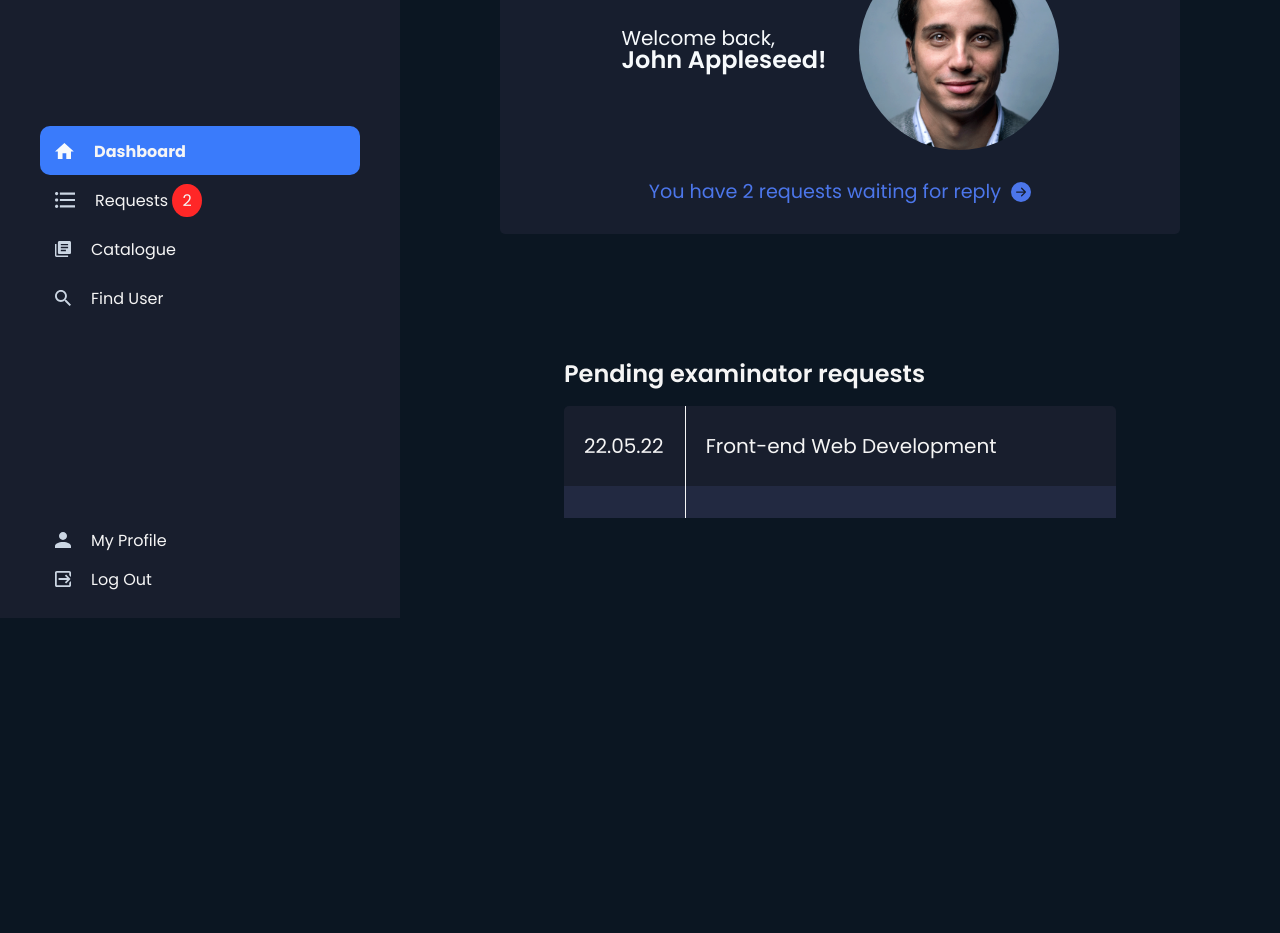
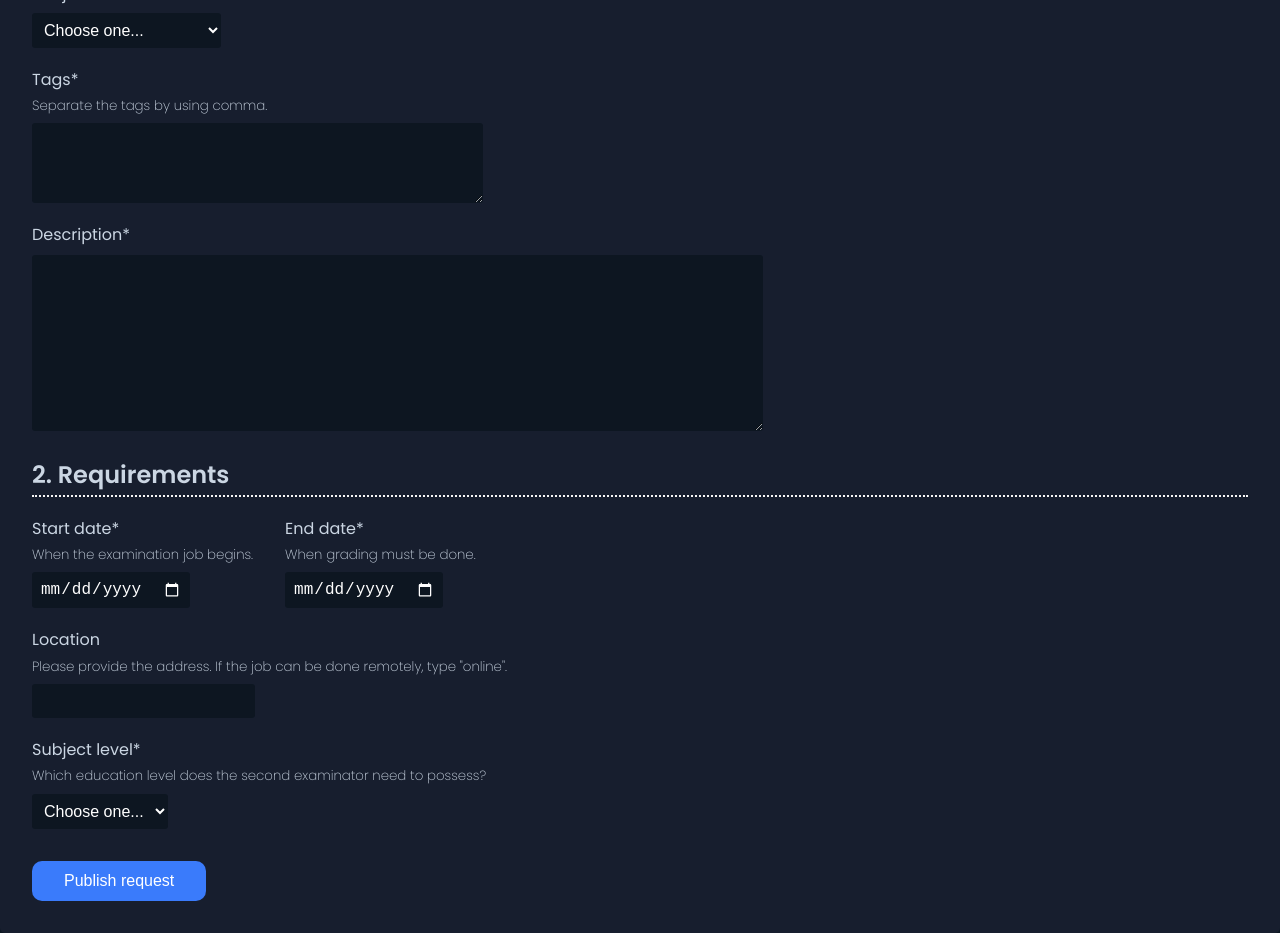
Before and after one commit to ntnu-web-prosjekt/webprosjekt, a React (Create React App) app: page / in a window 1280 px wide. Shown: the part 360-1293 px from the top of the page. Before the commit the page ends 978 px from the top, so only its background shows below. Built offline with nearby package versions, Linux system fonts and the light colour scheme.

Commit message:
initial request form

```diff
--- a/package.json
+++ b/package.json
@@ -12,6 +12,8 @@
     "react-router-dom": "^6.2.2",
     "react-scripts": "5.0.0",
     "sass": "^1.49.9",
+    "util": "^0.12.4",
+    "uuidv4": "^6.2.13",
     "web-vitals": "^2.1.0"
   },
   "scripts": {
--- /dev/null
+++ b/src/components/NewRequest/RequestForm.jsx
@@ -0,0 +1,179 @@
+import "./requestForm.scss";
+import React from "react";
+
+class RequestForm extends React.Component {
+
+    constructor(props) {
+        super(props);
+
+        this.state = {
+            subject_name: "",
+            subject_code: "",
+            subject_url: "",
+            subject_level: "",
+            tags: [],
+            description: "",
+            start_date: "",
+            end_date: "",
+            location: "",
+            required_level: ""
+          };
+
+        this.handleChange = this.handleChange.bind(this);
+        this.handleSubmit = this.handleSubmit.bind(this);
+        this.addRequest = this.addRequest.bind(this);
+    }
+
+    // Handling changes of the forms inputs
+    handleChange(event) {
+        switch (event.target.name) {
+            case "sname":
+                this.setState({ subject_name: event.target.value });
+                break;
+            case "scode":
+                this.setState({ subject_code: event.target.value });
+                break;
+            case "surl":
+                this.setState({ subject_url: event.target.value });
+                break;
+            case "slevel":
+                this.setState({ subject_level: event.target.value });
+                break;
+            case "tags":
+                // Refers the whole string
+                const tags = event.target.value;
+
+                // Splitting string, and removes array elements which are empty
+                const tagsArray = tags.split(",").map(tag => tag.trim()).filter((tagWithoutEmptySpace) => tagWithoutEmptySpace);
+
+                // Setting the state
+                this.setState({ tags: tagsArray });
+                break;
+            case "desc":
+                this.setState({ description: event.target.value });
+                break;
+            case "startd":
+                this.setState({ start_date: event.target.value });
+                break;
+            case "endd":
+                this.setState({ end_date: event.target.value });
+                break;
+            case "loc":
+                this.setState({ location: event.target.value });
+                break;
+            case "rlevel":
+                this.setState({ required_level: event.target.value });
+                break;
+            default:
+                break;
+          }
+      }
+
+    // Handling form subbmission
+    handleSubmit(event) {
+        alert('Form was submitted!');
+        console.log(this.state);
+        // this.addRequest();
+        event.preventDefault();
+    }
+
+    // Adds the submitted request to the DB
+    addRequest(){
+        const requestData = {
+            method: "POST",
+            headers: { "Content-Type": "application/json" },
+            body: JSON.stringify({
+              subject_name: this.state.subject_name,
+              subject_code: this.state.subject_code,
+              subject_url: this.state.subject_url,
+              tags: this.state.tags,
+              description: this.state.description,
+              start_date: this.state.start_date,
+              end_date: this.state.end_date,
+              location: this.state.location,
+              required_level: this.state.required_level,
+              requested_by: "MUST RETRIEVE THE EMAIL OF THE LOGGED IN USER HERE"
+            })
+        };
+
+        fetch("URL GOES HERE", requestData)
+        .then((response) => response.json())
+        .then((data) => {
+        // data
+      });
+    }
+
+    render() {
+        return (
+            <div className="requestForm">
+                <form autoComplete="off" onSubmit={this.handleSubmit}>
+                    <h2 className="form-header">1. General info</h2>
+
+                    <label htmlFor="sname">Subject name*</label>
+                    <input type="text" id="sname" name="sname" onChange={this.handleChange} required/>
+
+                    <label htmlFor="scode">Subject code*</label>
+                    <input type="text" id="scode" name="scode" onChange={this.handleChange} required/>
+
+                    <label htmlFor="surl">Subject URL</label>
+                    <input type="url" id="surl" name="surl" onChange={this.handleChange}/>
+
+                    <label htmlFor="slevel">Subject level*</label>
+                    <select name="slevel" id="slevel" onChange={this.handleChange} defaultValue={'DEFAULT'} required>
+                        <option value="DEFAULT" disabled>Choose one...</option>
+                        <option value="bachelor">Bachelor</option>
+                        <option value="master">Master</option>
+                        <option value="phd">Ph.d.</option>
+                        <option value="one-year">One-year programme</option>
+                    </select>
+
+                    <label htmlFor="tags">Tags*</label>
+                    <span className="info">Separate the tags by using comma.</span>
+
+                    {this.state.tags.length > 0 ?
+                    <div className="gen-tags">
+                        <ul className="gen-tags__list">
+                            {this.state.tags.map((tag, index) => <li key={index}>{tag}</li>)}
+                        </ul>
+                    </div>
+                    : false}
+
+                    <textarea id="tags" name="tags" rows="4" cols="30" onChange={this.handleChange} required/>
+
+                    <label htmlFor="desc">Description*</label>
+                    <textarea id="desc" name="desc" rows="10" cols="50" onChange={this.handleChange} required/>
+
+                    <h2 className="form-header">2. Requirements</h2>
+
+                    <div className="start-date">
+                        <label htmlFor="startd">Start date*</label>
+                        <span className="info">When the examination job begins.</span>
+                        <input type="date" id="startd" name="startd" onChange={this.handleChange} required/>
+                    </div>
+                    <div className="end-date">
+                        <label htmlFor="endd">End date*</label>
+                        <span className="info">When grading must be done.</span>
+                        <input type="date" id="endd" name="endd" onChange={this.handleChange} required/>
+                    </div>
+
+                    <label htmlFor="loc">Location</label>
+                    <span className="info">Please provide the address. If the job can be done remotely, type "online".</span>
+                    <input type="text" id="loc" name="loc" onChange={this.handleChange} required/>
+
+                    <label htmlFor="rlevel">Subject level*</label>
+                    <span className="info">Which education level does the second examinator need to possess?</span>
+                    <select name="rlevel" id="rlevel" onChange={this.handleChange} defaultValue={'DEFAULT'} required>
+                        <option value="DEFAULT" disabled>Choose one...</option>
+                        <option value="bachelor">Bachelor</option>
+                        <option value="master">Master</option>
+                        <option value="phd">Ph.d.</option>
+                    </select>
+
+                    <input className="publish-btn" type="submit" value="Publish request"/>
+                </form>
+            </div>
+        );
+    }
+}
+
+export default RequestForm;
--- /dev/null
+++ b/src/components/NewRequest/requestForm.scss
@@ -0,0 +1,84 @@
+@import "../../sass/abstracts/_colors";
+
+.requestForm {
+    background-color: $DarkContainerBackgroundColor;
+    border-radius: 5px;
+    padding: 2rem;
+
+    label {
+        display: block;
+        margin-top: 1.5rem;
+    }
+
+    input, textarea, select {
+        display: block;
+        border: none;
+        border-radius: 3px;
+        padding: 0.5rem;
+        background-color: rgb(13, 22, 33);
+        color: white;
+        font-size: 16px;
+        margin-top: 0.7rem;
+    }
+
+    .info {
+        display: block;
+        font-size: smaller;
+        font-weight: 200;
+        margin-top: .7rem;
+    }
+
+    .start-date, .end-date {
+        display: inline-block;
+    }
+
+    .start-date {
+        margin-right: 2rem;
+    }
+
+    .publish-btn {
+        background-color: rgb(58, 123, 251);
+        border-radius: 10px;
+        height: 40px;
+        padding: 0 2rem;
+        margin-top: 2rem;
+
+        &:hover {
+            cursor: pointer;
+        }
+    }
+
+    .form-header:not(:first-child) {
+        margin-top: 2rem;
+    }
+
+    .form-header {
+        padding-bottom: .5rem;
+        border-bottom: 2px dotted whitesmoke;
+    }
+
+    .gen-tags {
+        &__list {
+            display: flex;
+            flex-direction: row;
+            flex-wrap: wrap;
+            row-gap: 1rem;
+            max-width: 40ch;
+            margin-top: 1rem;
+            margin-bottom: 1rem;
+
+            li{
+                list-style: none;
+                background-color: $DarkTagsColor;
+                margin-right: 1rem;
+                padding: 10px 20px;
+                border-radius: 10px;
+            }
+        }
+    }
+}
+
+// Inverting the colour of the Chrome date picker icon
+::-webkit-calendar-picker-indicator {
+    filter: invert(1);
+}
--- a/src/index.js
+++ b/src/index.js
@@ -1,7 +1,7 @@
 import React from "react";
 import ReactDOM from "react-dom";
 import "./sass/main.scss";
-import App from "./basicRouter";
+import App from "../src/components/NewRequest/RequestForm";
 import reportWebVitals from "./reportWebVitals";
 
 ReactDOM.render(<App />, document.getElementById("root"));
```
Also changed, not shown: src/components/RequestInfo.jsx (+5 -5 lines), src/components/NewRequest.jsx (added), 1 other file (tests, documents, lock files or other folders).
